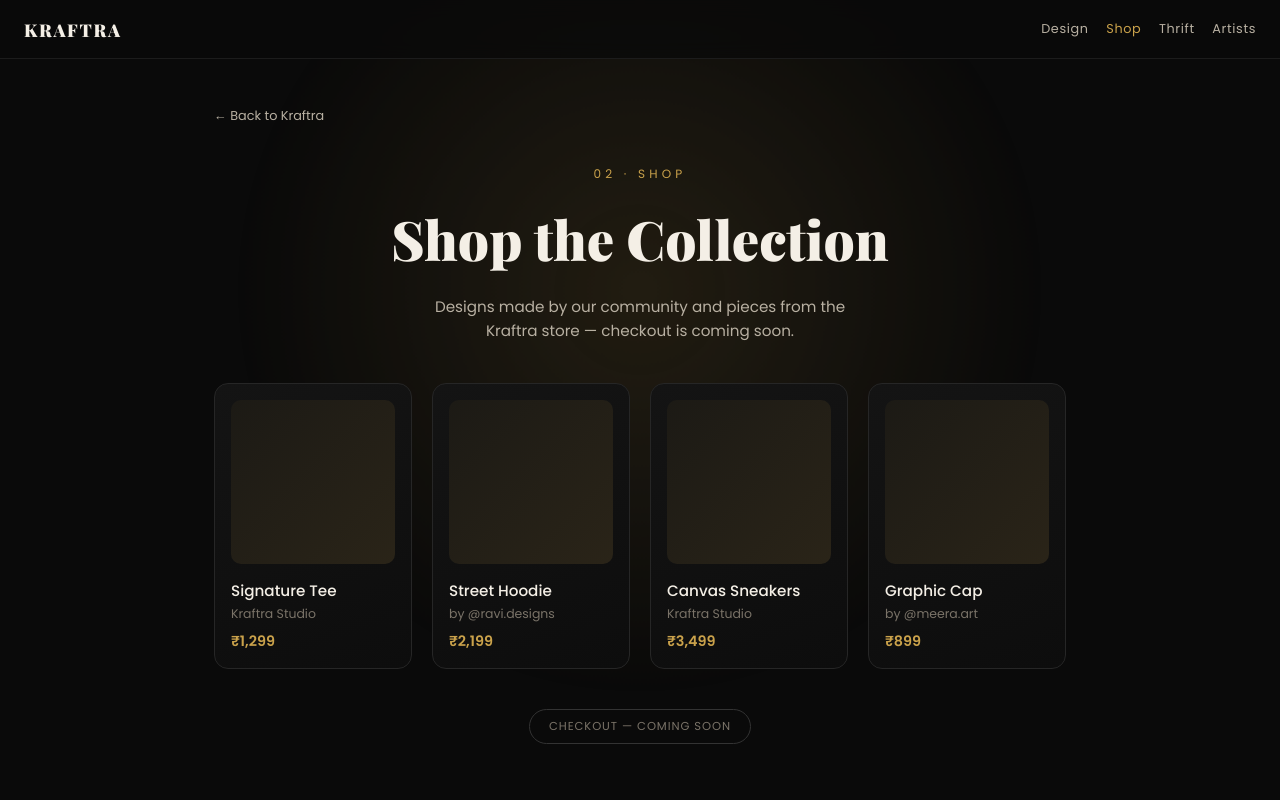
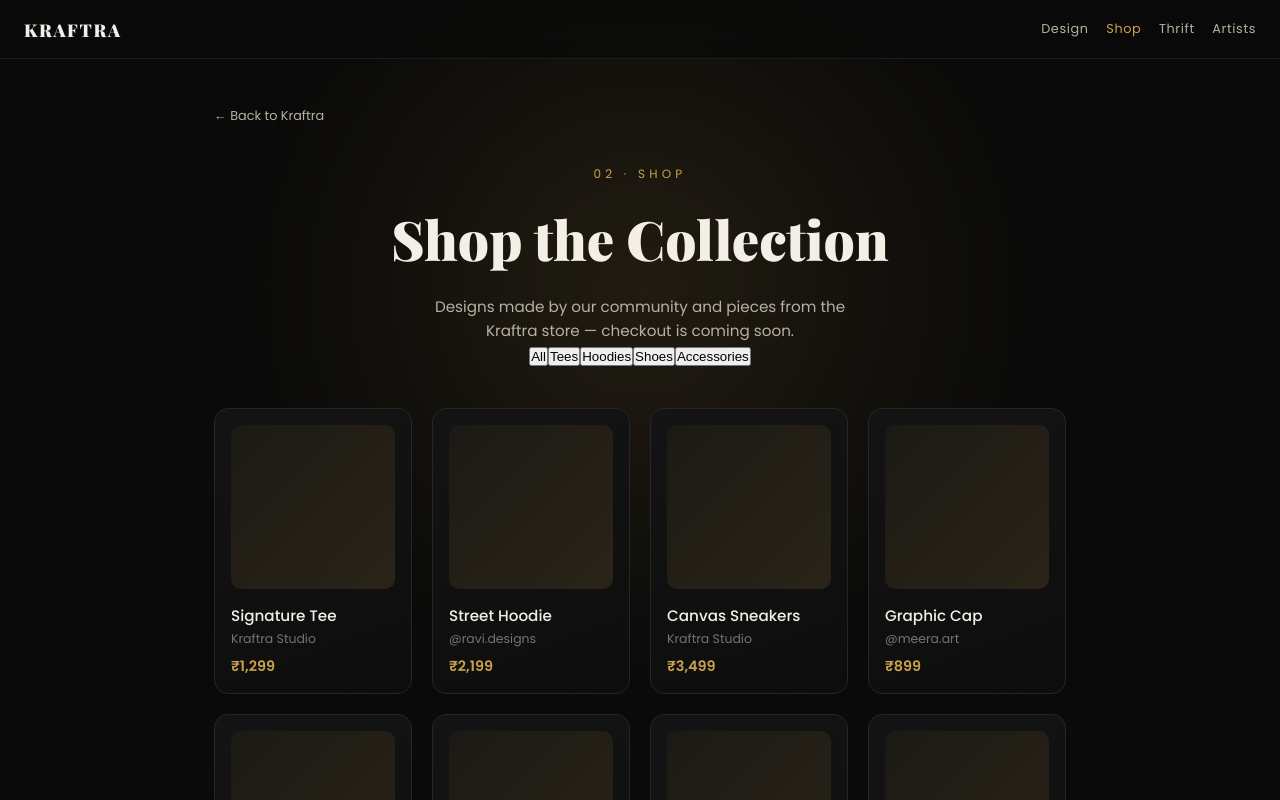
Before and after one commit to darkking200607-dev/Kraftra-v03, a Next.js app: page /shop in a window 1280 px wide. Shown: the top 800 px of the page. Built offline with nearby package versions, Linux system fonts and the light colour scheme.

Commit message:
Update page.js

```diff
--- a/app/shop/page.js
+++ b/app/shop/page.js
@@ -1,13 +1,25 @@
+"use client";
+
 import Link from "next/link";
+import { useState } from "react";
 
 const items = [
-  { name: "Signature Tee", price: "₹1,299", by: "Kraftra Studio" },
-  { name: "Street Hoodie", price: "₹2,199", by: "by @ravi.designs" },
-  { name: "Canvas Sneakers", price: "₹3,499", by: "Kraftra Studio" },
-  { name: "Graphic Cap", price: "₹899", by: "by @meera.art" },
+  { name: "Signature Tee", price: "₹1,299", by: "Kraftra Studio", category: "Tees" },
+  { name: "Street Hoodie", price: "₹2,199", by: "@ravi.designs", category: "Hoodies" },
+  { name: "Canvas Sneakers", price: "₹3,499", by: "Kraftra Studio", category: "Shoes" },
+  { name: "Graphic Cap", price: "₹899", by: "@meera.art", category: "Accessories" },
+  { name: "Oversized Tee", price: "₹1,099", by: "@aria.made", category: "Tees" },
+  { name: "Zip Hoodie", price: "₹2,499", by: "Kraftra Studio", category: "Hoodies" },
+  { name: "Runner Sneakers", price: "₹3,999", by: "@kenji.designs", category: "Shoes" },
+  { name: "Woven Belt", price: "₹699", by: "@dev.crafts", category: "Accessories" },
 ];
 
+const categories = ["All", "Tees", "Hoodies", "Shoes", "Accessories"];
+
 export default function Shop() {
+  const [active, setActive] = useState("All");
+  const filtered = active === "All" ? items : items.filter((i) => i.category === active);
+
   return (
     <main className="main">
       <div className="glow-bg" />
@@ -20,8 +32,21 @@ export default function Shop() {
           checkout is coming soon.
         </p>
 
+        <div className="filter-tabs">
+          {categories.map((c) => (
+            <button
+              key={c}
+              type="button"
+              className={`filter-tab ${active === c ? "active" : ""}`}
+              onClick={() => setActive(c)}
+            >
+              {c}
+            </button>
+          ))}
+        </div>
+
         <div className="placeholder-grid">
-          {items.map((item) => (
+          {filtered.map((item) => (
             <div className="placeholder-card" key={item.name}>
               <div className="placeholder-thumb" />
               <h3>{item.name}</h3>
```
